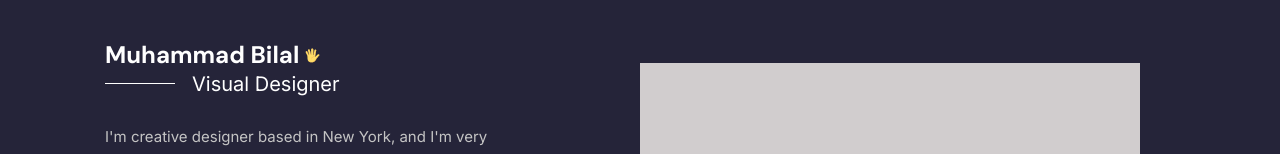
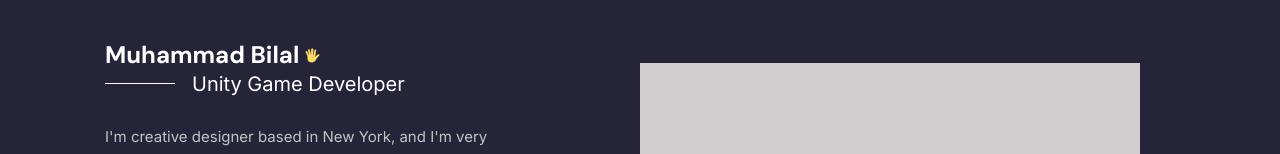
Before and after one commit to bilalsign/Resume, a plain HTML site: page index.html in a window 1280 px wide. Shown: the part 237-391 px from the top of the page. Drawn offline with nearby package versions, Linux system fonts and the light colour scheme; no server answers.

Commit message:
Job description

```diff
--- a/index.html
+++ b/index.html
@@ -101,7 +101,7 @@
 					<div class="details">
 						<div class="short">
 							<h4>Muhammad Bilal <img class="svg" src="img/svg/hi.svg" alt="" /></h4>
-							<span class="job">Visual Designer</span>
+							<span class="job">Unity Game Developer</span>
 						</div>
 						<div class="text">
 							<p>I'm creative designer based in New York, and I'm very passionate and dedicated to my work.</p>
```
